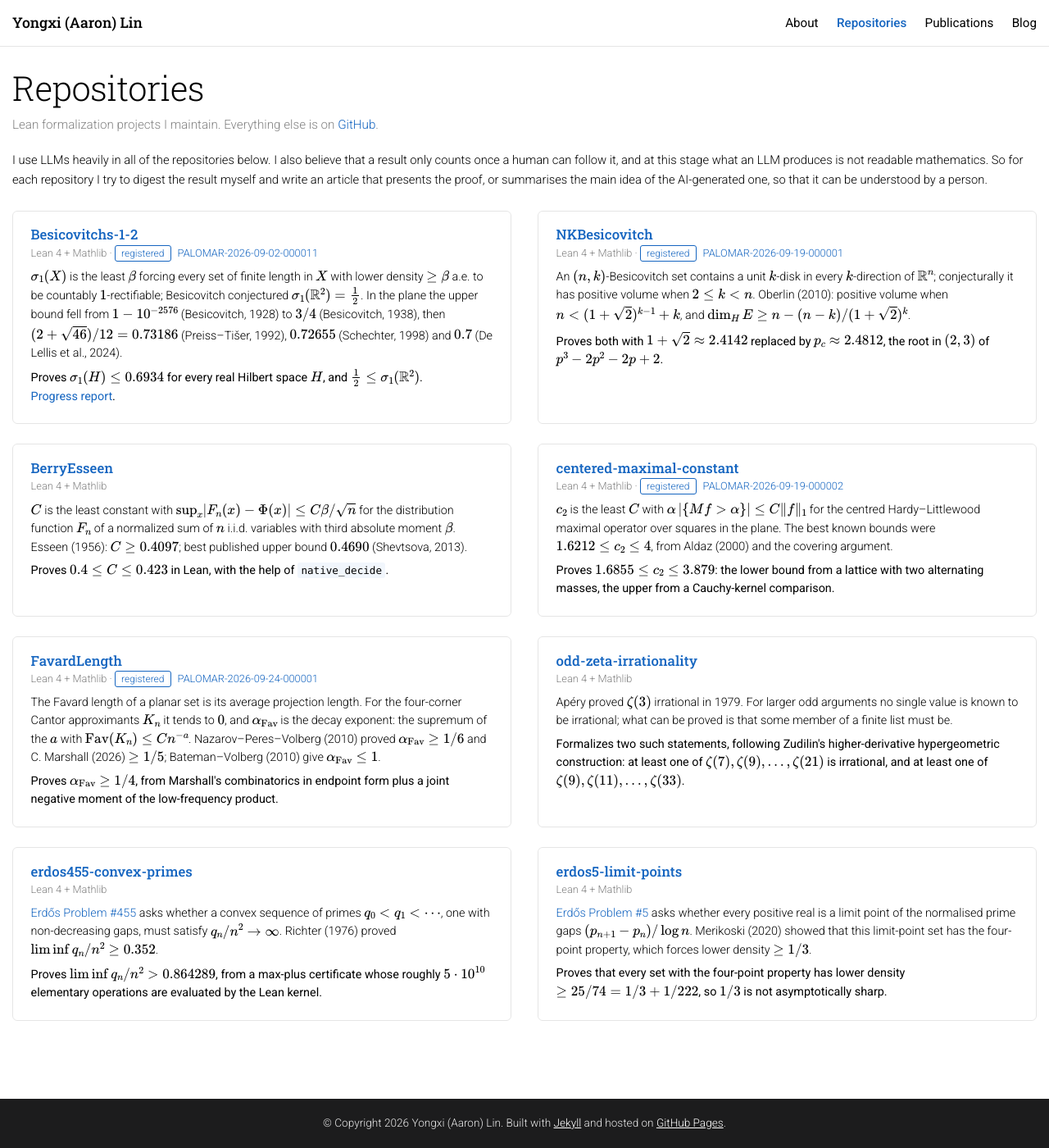
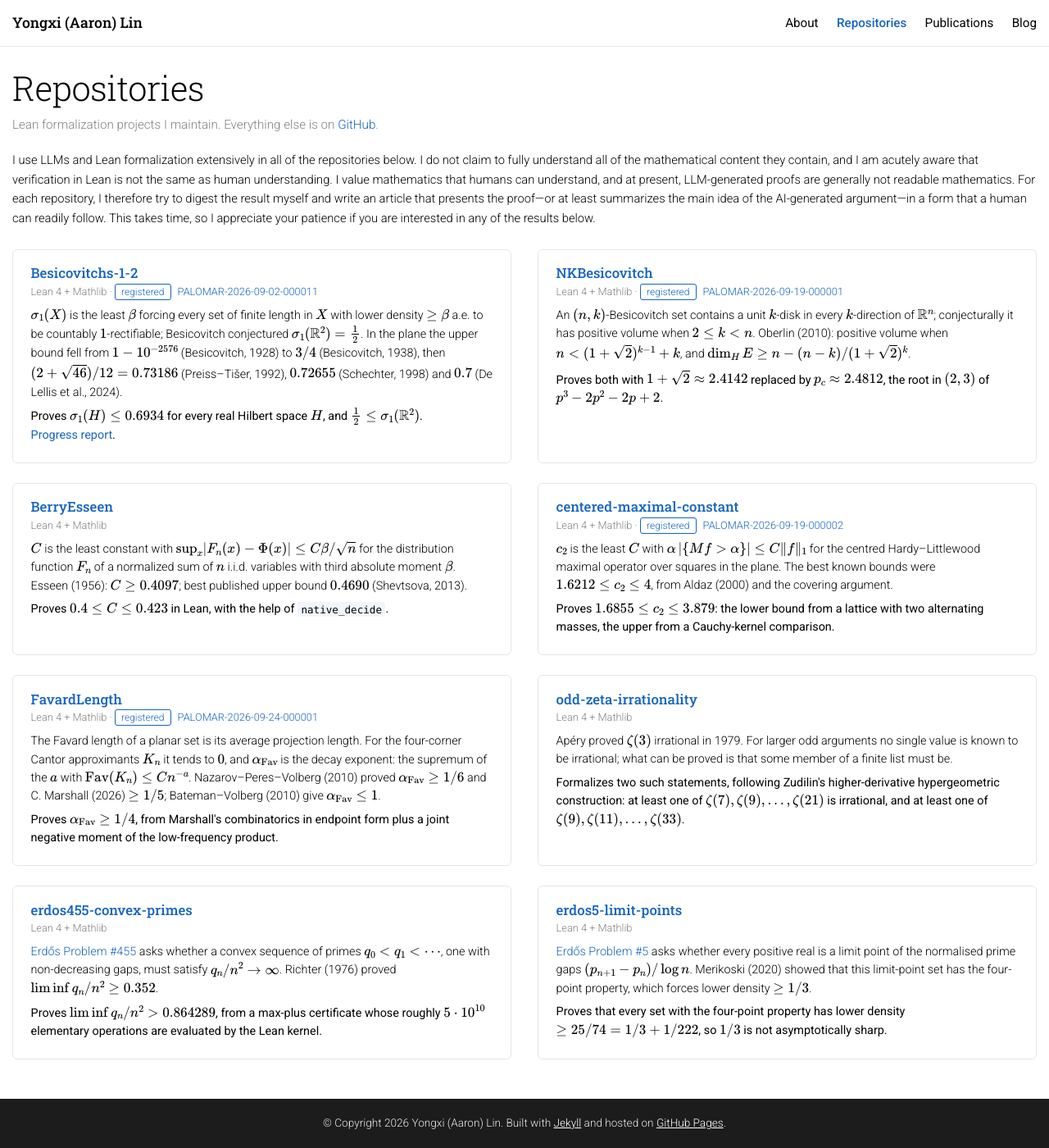
Before and after one commit to CoolRmal/coolrmal.github.io, a Jekyll site: the page built from repositories.md, in a window 1280 px wide and 1400 px high. Shown: the whole window at 82% size. Built offline with Jekyll 4.4.1, drawn with Linux system fonts in a browser that asks for light colours; formulas are drawn with MathJax 3.

Commit message:
Clarify motivation and repository methodology

```diff
--- a/repositories.md
+++ b/repositories.md
@@ -7,11 +7,14 @@ nav: repositories
 ---
 
 <p class="repo-intro">
-  I use LLMs heavily in all of the repositories below. I also believe that a result only counts
-  once a human can follow it, and at this stage what an LLM produces is not readable mathematics.
-  So for each repository I try to digest the result myself and write an article that presents the
-  proof, or summarises the main idea of the AI-generated one, so that it can be understood by a
-  person.
+  I use LLMs and Lean formalization extensively in all of the repositories below. I do not claim
+  to fully understand all of the mathematical content they contain, and I am acutely aware that
+  verification in Lean is not the same as human understanding. I value mathematics that humans
+  can understand, and at present, LLM-generated proofs are generally not readable mathematics.
+  For each repository, I therefore try to digest the result myself and write an article that
+  presents the proof&mdash;or at least summarizes the main idea of the AI-generated argument&mdash;in
+  a form that a human can readily follow. This takes time, so I appreciate your patience if you
+  are interested in any of the results below.
 </p>
 
 <div class="repo-grid">
```
Also changed, not shown: index.md (+5 -3 lines).
